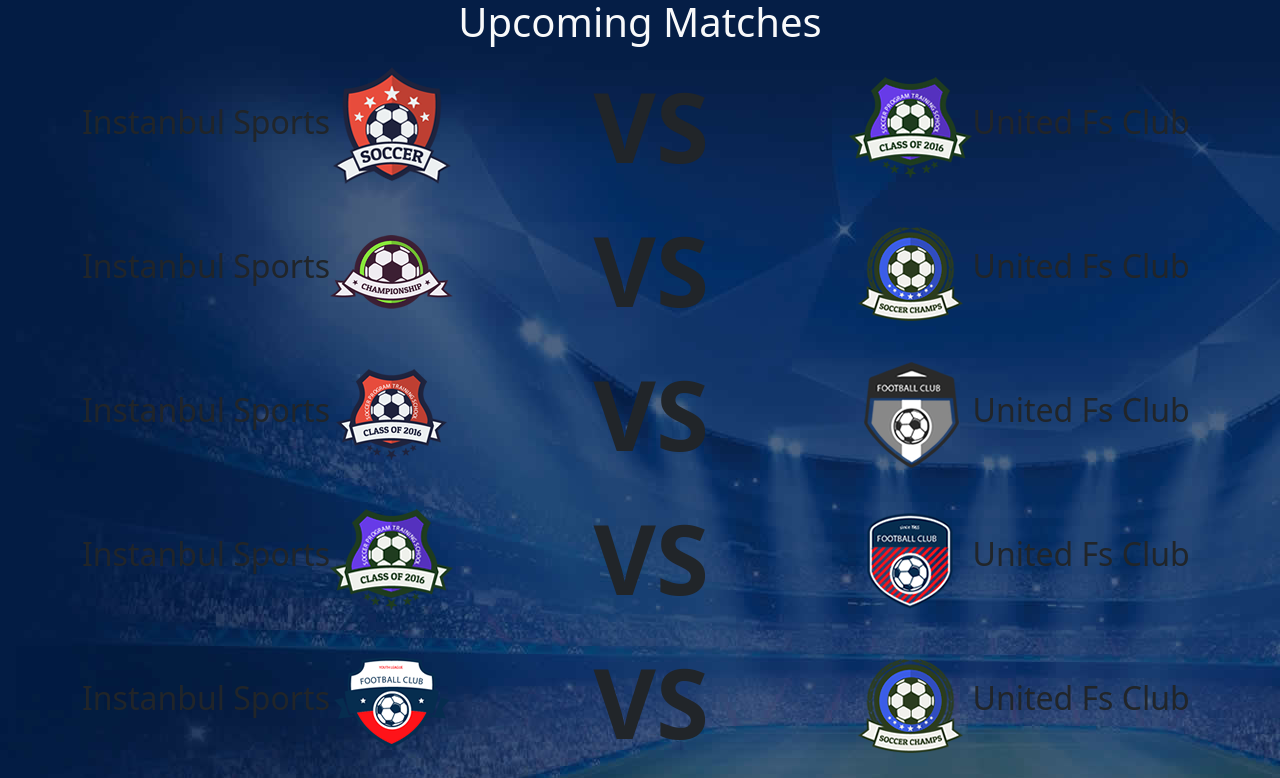
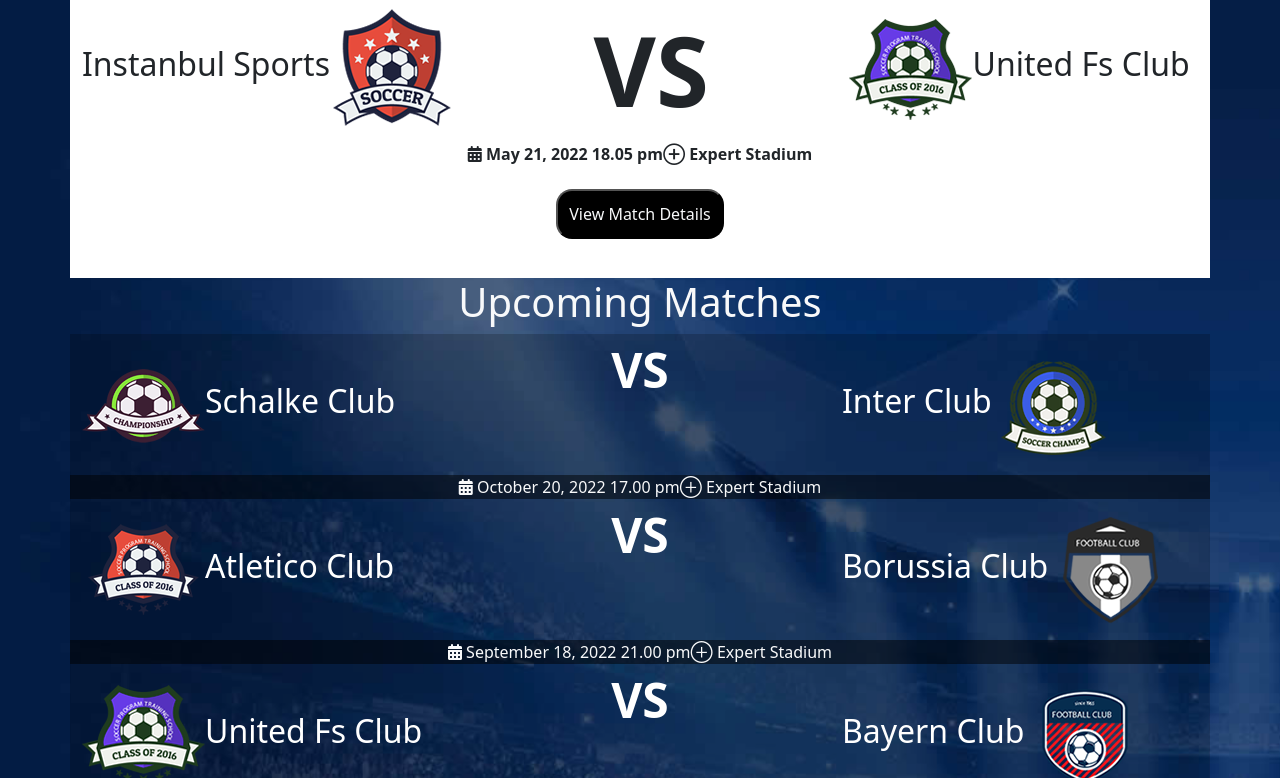
Before and after one commit to AlessioAbbati/proj-html-vuejs, a Vue app: page / in a window 1280 px wide. Shown: the part 642-1420 px from the top of the page. Built offline with nearby package versions, Linux system fonts and the light colour scheme.

Commit message:
add matches and matchday with array and v-for

```diff
--- a/src/components/AppMain.vue
+++ b/src/components/AppMain.vue
@@ -5,6 +5,7 @@ import AppRank from './AppRank.vue';
 import AppResults from './AppResults.vue';
 import AppSponsor from './AppSponsor.vue';
 import AppRules from './AppRules.vue';
+import AppMatchDay from './AppMatchDay.vue';
 
 
 export default {
@@ -15,44 +16,59 @@ export default {
         AppResults,
         AppSponsor,
         AppRules,
+        AppMatchDay,
     },
     data() {
         return {
-            matches: [
+            matchDay: [
                 {
+                    team1: 'Instanbul Sports',
                     logo1: 'src/assets/img/club-1.png',
+                    team2: 'United Fs Club',
                     logo2: 'src/assets/img/club-2.png',
                     date: 'May 21, 2022 18.05 pm',
                     stadium: 'Expert Stadium',
                 },
+            ],
+            matches: [
                 {
+                    team1: 'Schalke Club',
                     logo1: 'src/assets/img/club-3.png',
+                    team2: 'Inter Club',
                     logo2: 'src/assets/img/club-4.png',
-                    date: 'May 21, 2022 18.05 pm',
+                    date: 'October 20, 2022 17.00 pm',
                     stadium: 'Expert Stadium',
                 },
                 {
+                    team1: 'Atletico Club',
                     logo1: 'src/assets/img/club-9.png',
+                    team2: 'Borussia Club',
                     logo2: 'src/assets/img/club-6.png',
-                    date: 'May 21, 2022 18.05 pm',
+                    date: 'September 18, 2022 21.00 pm',
                     stadium: 'Expert Stadium',
                 },
                 {
+                    team1: 'United Fs Club',
                     logo1: 'src/assets/img/club-2.png',
+                    team2: 'Bayern Club',
                     logo2: 'src/assets/img/club-8.png',
-                    date: 'May 21, 2022 18.05 pm',
+                    date: 'August 3, 2022 19.00 pm',
                     stadium: 'Expert Stadium',
                 },
                 {
+                    team1: 'Arsenal Club',
                     logo1: 'src/assets/img/club-7.png',
+                    team2: 'Atletico Club',
                     logo2: 'src/assets/img/club-4.png',
-                    date: 'May 21, 2022 18.05 pm',
+                    date: 'July 8, 2022 12.00 pm',
                     stadium: 'Expert Stadium',
                 },
                 {
+                    team1: 'Instanbul Sports',
                     logo1: 'src/assets/img/club-1.png',
+                    team2: 'United Fs Club',
                     logo2: 'src/assets/img/club-2.png',
-                    date: 'May 21, 2022 18.05 pm',
+                    date: 'June 12, 2022 09.00 am',
                     stadium: 'Expert Stadium',
                 },
             ],
@@ -173,6 +189,13 @@ export default {
 <template>
     <section class="matches">
         <div class="container">
+            <app-match-day
+                v-for="match in this.matchDay"
+                :key="match"
+                :matchDay="match"
+            />
+        </div>
+        <div class="container">
             <h1 class="text-center text-light">Upcoming Matches</h1>
             <app-matches
                 v-for="match in this.matches"
@@ -184,11 +207,7 @@ export default {
     <section class="cards d-flex flex-column align-items-center">
         <h3>Players</h3>
         <div class="card d-flex flex-row">
-        <app-cards
-            v-for="player in this.cards"
-            :key="player.name"
-            :card="player"
-        />
+            <app-cards v-for="player in this.cards" :key="player.name" :card="player" />
         </div>
         <button><small>View All Players</small></button>
     </section>
@@ -200,11 +219,7 @@ export default {
         <div class="results">
             <h2 class="text-center text-dark">Fixtures & Results</h2>
             <div class="container">
-            <app-results
-                v-for="result in this.results"
-                :key="result"
-                :info="result"
-            />
+                <app-results v-for="result in this.results" :key="result" :info="result" />
             </div>
         </div>
     </section>
@@ -223,11 +238,7 @@ export default {
             </div>
         </div>
         <div class="d-flex">
-    <app-rules
-        v-for="rule in this.rules"
-        :key="rule.title"
-        :football="rule"
-    />
+            <app-rules v-for="rule in this.rules" :key="rule.title" :football="rule" />
         </div>
         <div class="buttons d-flex justify-content-center">
             <button></button>
@@ -241,6 +252,7 @@ export default {
 <style lang="scss" scoped>
 .matches {
     background-image: url('../assets/img/saha.jpg');
+    background-size: cover;
 }
 .cards {
     background-image: url('../assets/img/player.jpg');
--- /dev/null
+++ b/src/components/AppMatchDay.vue
@@ -0,0 +1,72 @@
+<script>
+export default {
+    props: {
+        matchDay: Object,
+    }
+}
+</script>
+
+<template>
+    <div class="row">
+        <div class="col-sm">
+            <div class="content d-flex align-items-center">
+                <h2>{{ matchDay.team1 }}</h2>
+                <img :src="matchDay.logo1" alt="">
+            </div>
+        </div>
+        <div class="col-sm">
+            <div class="content d-flex align-items-center justify-content-center">
+                <span>VS</span>
+            </div>
+        </div>
+        <div class="col-sm">
+            <div class="content d-flex align-items-center">
+                <img :src="matchDay.logo2" alt="">
+                <h2>{{ matchDay.team2 }}</h2>
+            </div>
+        </div>
+        <div class="info d-flex justify-content-center">
+            <span>
+                <i class="fa-solid fa-calendar-days"></i>
+                {{ matchDay.date }}
+            </span>
+            <span>
+                &CirclePlus;
+                {{ matchDay.stadium }}
+            </span>
+        </div>
+        <div class="btn">
+            <button class="text-light">View Match Details</button>
+        </div>
+    </div>
+</template>
+
+<style lang="scss" scoped>
+.row {
+  background-color: white;
+  div {
+    .content {
+
+      h2 {
+      white-space: nowrap;
+      }
+      span {
+      font-size: 6rem;
+      font-weight: 700;
+      }
+    }
+  }
+  .info {
+    font-weight: 700;
+  }
+  .btn {
+    margin: 1rem 0 2rem 0;
+    button {
+        background-color: black;
+        padding: .7rem;
+        border-radius: 1rem;
+    }
+  }
+}
+
+</style>
--- a/src/components/AppMatches.vue
+++ b/src/components/AppMatches.vue
@@ -8,30 +8,55 @@ export default {
 
 <template>
   <div class="row">
-    <div class="col-sm d-flex align-items-center">
-      <h2>Instanbul Sports</h2>
+    <div class="col-sm">
+      <div class="content d-flex align-items-center">
         <img :src="match.logo1" alt="">
+        <h2>{{ match.team1 }}</h2>
       </div>
-    <div class="col-sm d-flex align-items-center justify-content-center">
+    </div>
+    <div class="col-sm">
+      <div class="content d-flex align-items-center justify-content-center">
         <span>VS</span>
       </div>
-    <div class="col-sm d-flex align-items-center">
+    </div>
+    <div class="col-sm">
+      <div class="content d-flex align-items-center">
+        <h2>{{ match.team2 }}</h2>
         <img :src="match.logo2" alt="">
-      <h2>United Fs Club</h2>
+      </div>
+    </div>
+    <div class="info d-flex justify-content-center text-light">
+      <span>
+        <i class="fa-solid fa-calendar-days"></i>
+        {{ match.date }}
+      </span>
+      <span>
+        &CirclePlus;
+        {{ match.stadium }}
+      </span>
     </div>
   </div>
 </template>
 
 <style lang="scss" scoped>
 .row {
+  background-color: rgba($color: #000000, $alpha: 0.2);
   div {
+    .content {
+
       h2 {
       white-space: nowrap;
+      color: white;
       }
       span {
-    font-size: 6rem;
+      font-size: 3rem;
+      color: white;
       font-weight: 700;
       }
+    }
+  }
+  .info {
+    background-color: rgba($color: #000000, $alpha: 0.5);
   }
 }
 </style>
```
Lines whose indentation alone changed are shown as unchanged.
